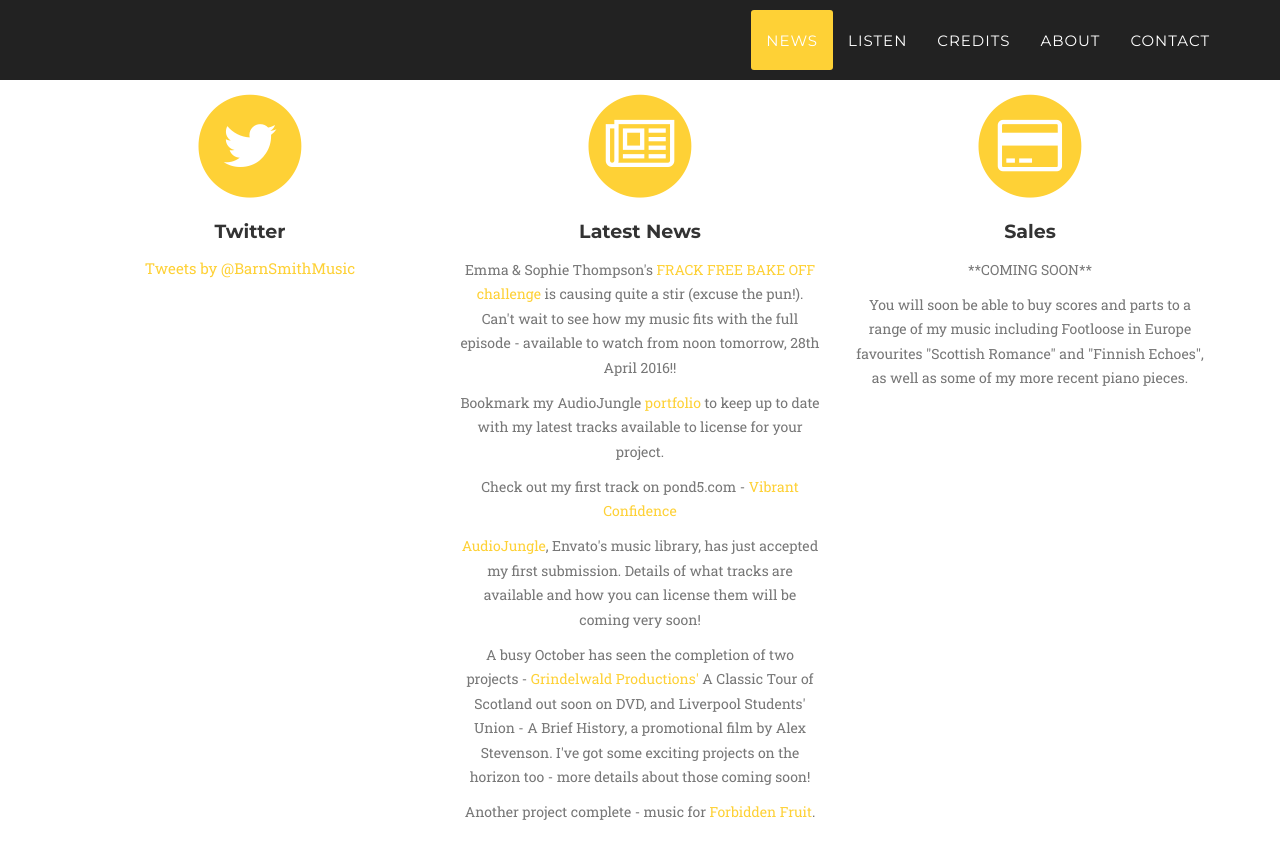
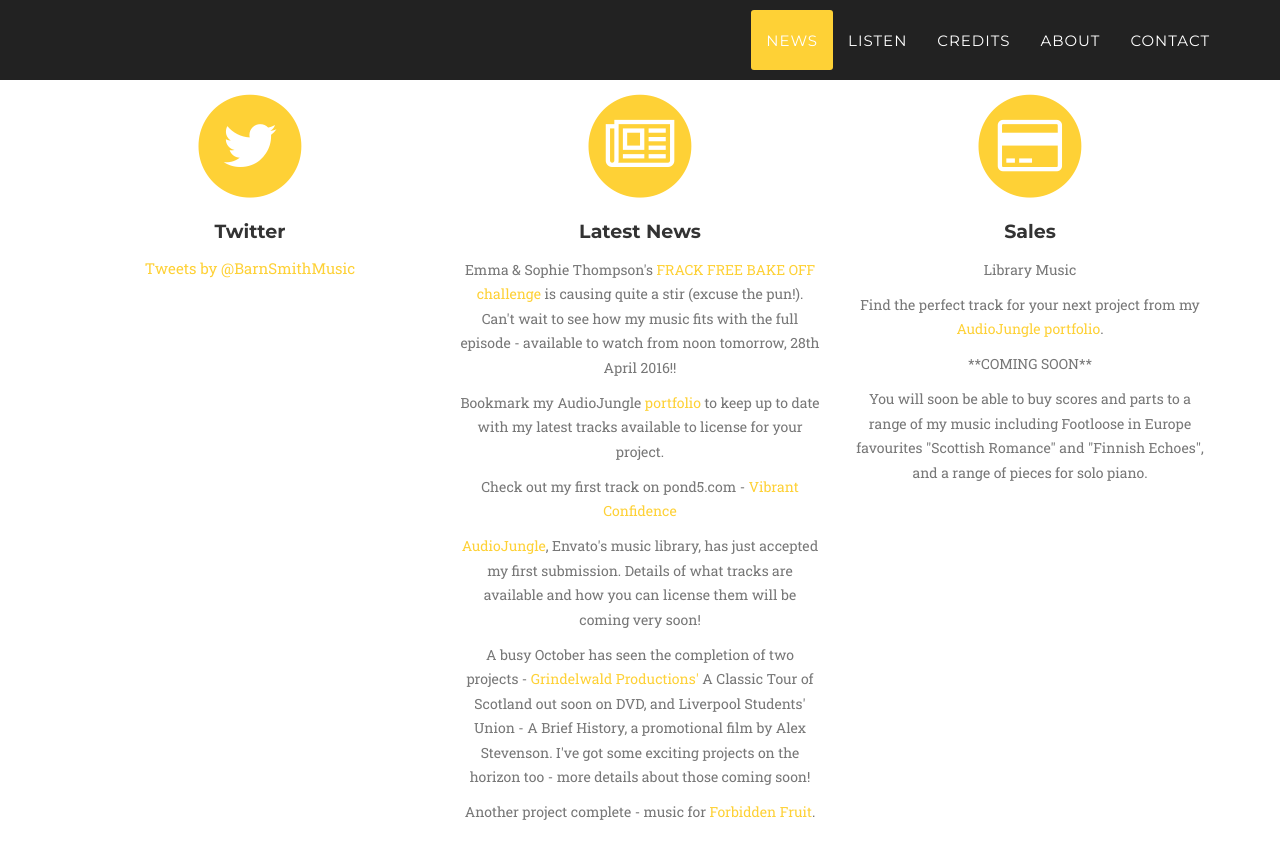
Before and after one commit to barnabysmithmusic/barnabysmithmusic.github.io, a Jekyll site: the page built from index.html, in a window 1280 px wide and 900 px high, scrolled down 940 px. Shown: the top 859 px of the window. Built offline with Jekyll 4.4.1, drawn with Linux system fonts in a browser that asks for light colours; some web fonts are replaced; comment, search, counter and statistics services are not loaded.

Commit message:
Update news page with audiojungle referral link under Sales

```diff
--- a/_includes/news.html
+++ b/_includes/news.html
@@ -49,8 +49,10 @@
                         <i class="fa fa-credit-card fa-stack-1x fa-inverse"></i>
                     </span>
                     <h4 class="service-heading">Sales</h4>
+                    <p class="text-muted">Library Music</p>
+                    <p class="text-muted">Find the perfect track for your next project from my <a href="http://audiojungle.net/user/barnabysmith/portfolio?ref=BarnabySmith" target="_blank">AudioJungle portfolio</a>.</p>
                     <p class="text-muted">**COMING SOON**</p>
-                    <p class="text-muted">You will soon be able to buy scores and parts to a range of my music including Footloose in Europe favourites "Scottish Romance" and "Finnish Echoes", as well as some of my more recent piano pieces.</p>
+                    <p class="text-muted">You will soon be able to buy scores and parts to a range of my music including Footloose in Europe favourites "Scottish Romance" and "Finnish Echoes", and a range of pieces for solo piano.</p>
                 </div>
             </div>
         </div>
```
